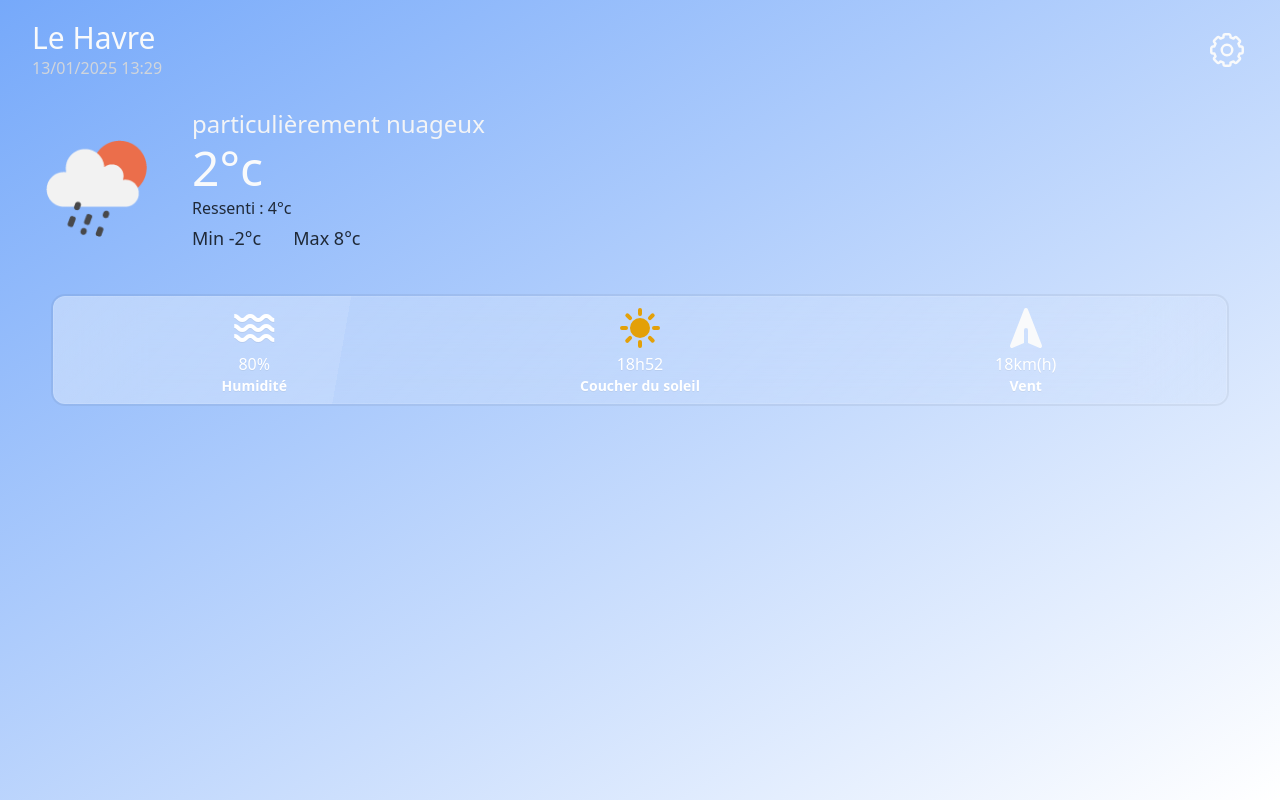
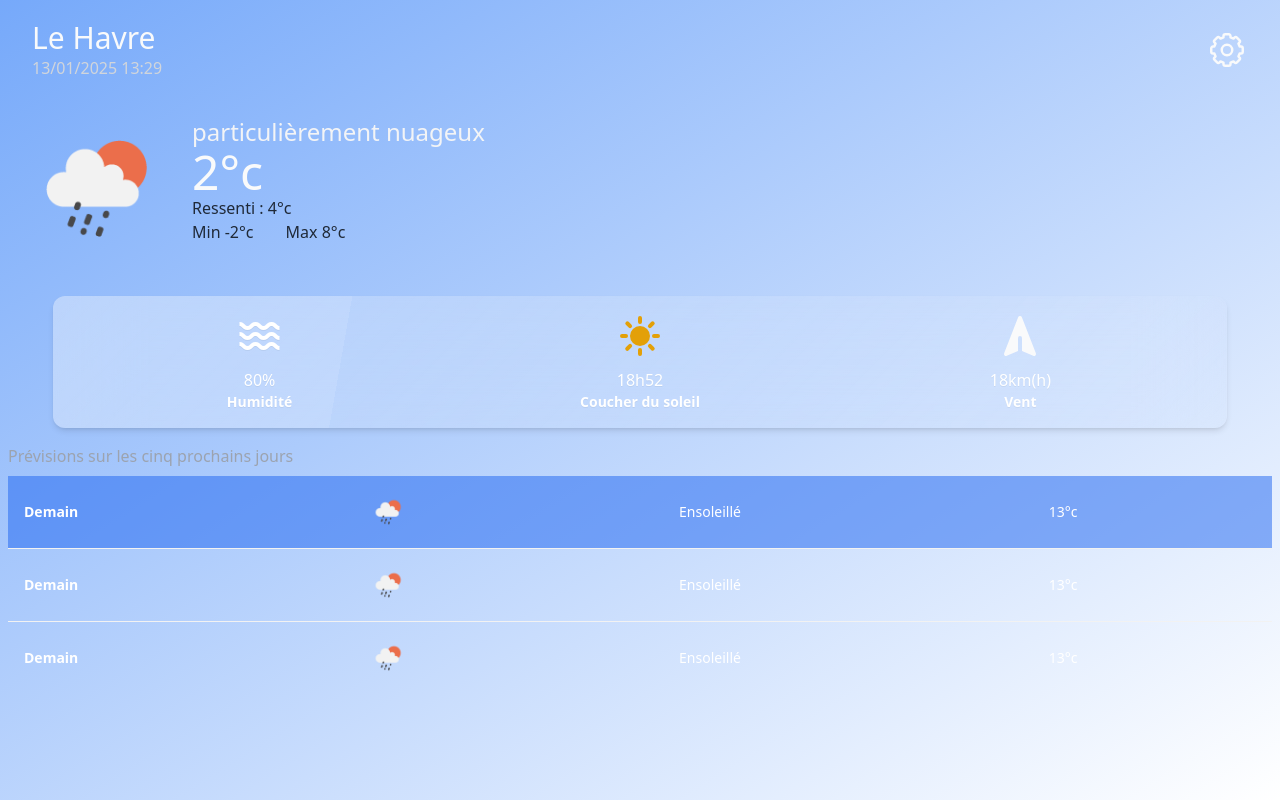
Before and after one commit to BarbierTheo/weather, a website: page index.html in a window 1280 px wide. Drawn offline with nearby package versions, Linux system fonts and the light colour scheme.

Commit message:
Ajout du tableau

```diff
--- a/index.html
+++ b/index.html
@@ -32,22 +32,21 @@
         <div class="flex my-3">
             <img src="./assets/img/example.png" class="w-[12rem]" alt="">
 
-            <div class="flex flex-col gap-1 mb-4 self-center">
+            <div class="flex flex-col mb-4 self-center">
 
                 <p class=" text-2xl text-gray-100 font-light">particulièrement nuageux</p>
                 <p class=" text-5xl text-gray-50">2°c</p>
-                <p>Ressenti : 4°c</p>
-                <div class="flex gap-8 text-lg">
+                <p class="">Ressenti : 4°c</p>
+                <div class="flex gap-8">
                     <p>Min -2°c</p>
                     <p>Max 8°c</p>
                 </div>
             </div>
         </div>
-        <div class="flex flex-col glass w-11/12 m-auto rounded-xl justify-center gap-2 text-white p-2">
+        <div class="flex flex-col glass shadow-md w-11/12 m-auto rounded-xl justify-center gap-2 text-white p-4">
             <div class="flex flex-row justify-around">
 
-
-                <div class="flex flex-col justify-around w-4/12 text-center">
+                <div class="flex flex-col justify-around w-4/12 text-center gap-2">
                     <i class='bx bx-water text-5xl'></i>
                     <div>
                         <p class="text-white self-center">80%</p>
@@ -55,8 +54,7 @@
                     </div>
                 </div>
 
-
-                <div class="flex flex-col justify-around w-4/12 text-center">
+                <div class="flex flex-col justify-around w-4/12 text-center gap-2">
                     <svg class="w-[48px] h-[48px] text-yellow-400 self-center" aria-hidden="true"
                         xmlns="http://www.w3.org/2000/svg" width="24" height="24" fill="currentColor"
                         viewBox="0 0 24 24">
@@ -70,8 +68,7 @@
                     </div>
                 </div>
 
-
-                <div class="flex flex-col justify-around w-4/12">
+                <div class="flex flex-col justify-around w-4/12 gap-2">
                     <svg class="w-[48px] h-[48px] text-gray-50 self-center" aria-hidden="true"
                         xmlns="http://www.w3.org/2000/svg" width="24" height="24" fill="currentColor"
                         viewBox="0 0 24 24">
@@ -86,6 +83,40 @@
                 </div>
             </div>
         </div>
+
+        <div class="overflow-x-auto m-2 text-white">
+            <table class="table">
+              <!-- head -->
+              <thead>
+                <p class="text-gray-400 my-2">Prévisions sur les cinq prochains jours</p>
+              </thead>
+              <tbody>
+                <!-- row 1 -->
+                <tr class="bg-blue-600/50">
+                  <th>Demain</th>
+                  <td><img src="./assets/img/example.png" alt="" class="h-[3rem]"></td>
+                  <td>Ensoleillé</td>
+                  <td>13°c</td>
+                </tr>
+                <!-- row 2 -->
+                <tr class="">
+                    <th>Demain</th>
+                    <td><img src="./assets/img/example.png" alt="" class="h-[3rem]"></td>
+                    <td>Ensoleillé</td>
+                    <td>13°c</td>
+                  </tr>
+                <!-- row 3 -->
+                <tr class="">
+                    <th>Demain</th>
+                    <td><img src="./assets/img/example.png" alt="" class="h-[3rem]"></td>
+                    <td>Ensoleillé</td>
+                    <td>13°c</td>
+                  </tr>
+              </tbody>
+            </table>
+          </div>
+
+
     </div>
 
 
```
Also changed, not shown: assets/css/tailwind.css.
